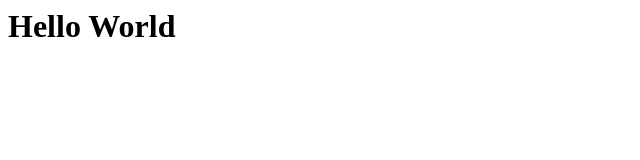
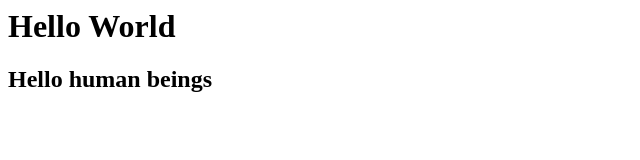
Before and after one commit to richardhu88/workshop, a plain HTML site: page index.html in a window 1280 px wide. Shown: the whole page, without its empty margins (0-640 px from the left). Drawn offline with Linux system fonts and the light colour scheme.

Commit message:
add hello huma beings

```diff
--- a/index.html
+++ b/index.html
@@ -3,4 +3,5 @@
 </head>
 <body>
 <h1>Hello World</h1>
+<h2>Hello human beings</h2>
 </body>
```
